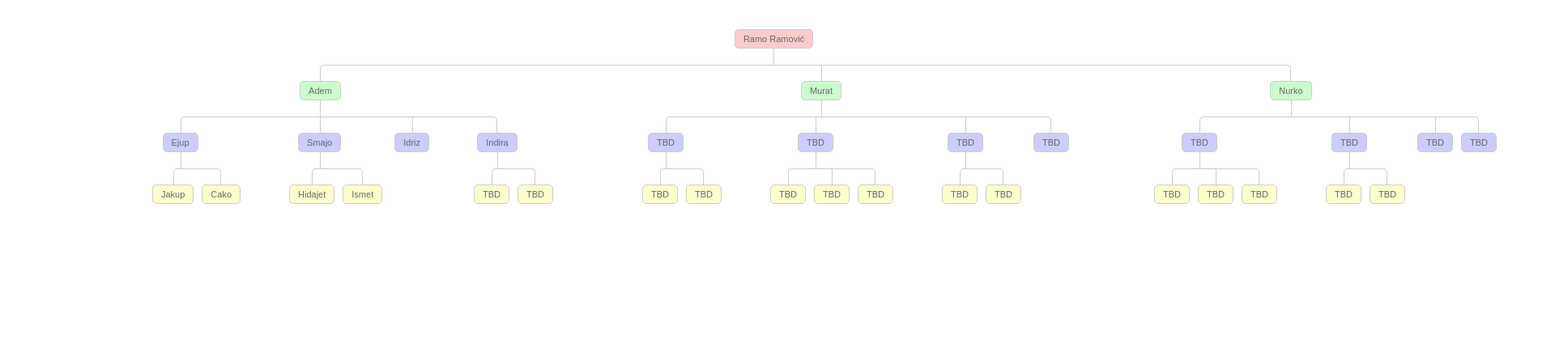
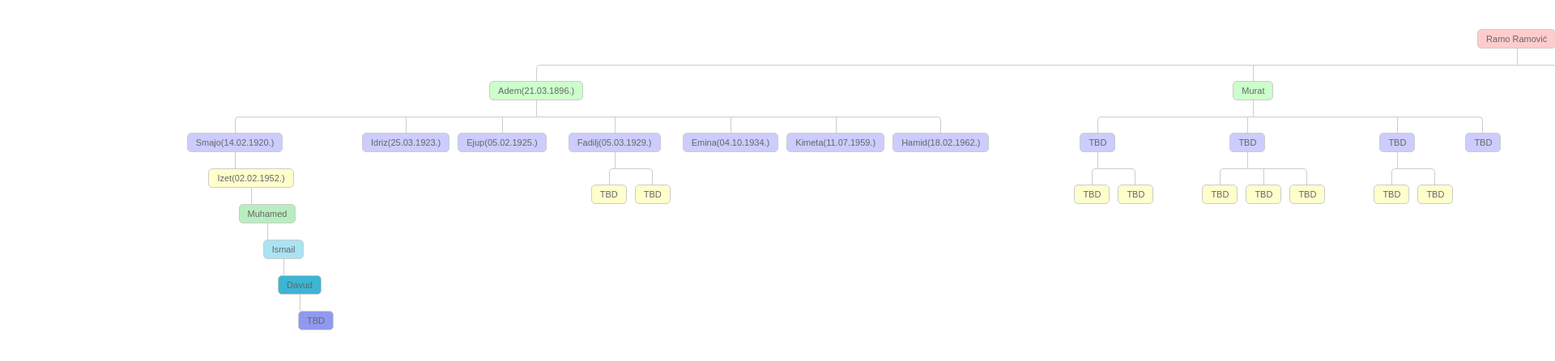
Before and after one commit to aramovic79/ramovic-tree, an Angular app: page / in a window 1280 px wide. Shown: the top 446 px of the page at 81% size, 1920 px wide, since content can reach past the window. Built offline with nearby package versions, Linux system fonts and the light colour scheme.

Commit message:
add child2 nodes

```diff
--- a/src/app/app.component.html
+++ b/src/app/app.component.html
@@ -1,6 +1,5 @@
 <div class="tree-container zoomed">
-  <div class="tree" [style.transform]="'scale(' + zoomLevel + ') translate(' + (-cursorX) + 'px,' + (-cursorY) + 'px)'"
-    (mousedown)="onMouseDown($event)" (mouseup)="onMouseUp()" (mouseleave)="onMouseUp()" style="cursor: move;">
+  <div class="tree" [style.transform]="'scale(' + zoomLevel + ') translate(' + (-cursorX) + 'px,' + (-cursorY) + 'px)'" (mousedown)="onMouseDown($event)" (mouseup)="onMouseUp()" (mouseleave)="onMouseUp()" style="cursor: move;">
     <ul>
       <li>
         <a class="child-1">
@@ -8,35 +7,44 @@
         </a>
         <ul>
           <li>
-            <a class="child-2">Adem</a>
+            <a class="child-2">Adem(21.03.1896.)</a>
             <ul>
               <li>
-                <a class="child-3">Ejup</a>
+                <a class="child-3">Smajo(14.02.1920.)</a>
                 <ul>
                   <li>
-                    <a class="child-4">Jakup</a>
-                  </li>
-                  <li>
-                    <a class="child-4">Cako</a>
+                    <a class="child-4">Izet(02.02.1952.)</a>
+                    <ul>
+                      <li>
+                        <a class="child-5">Muhamed</a>
+                        <ul>
+                          <li>
+                            <a class="child-6">Ismail</a>
+                            <ul>
+                              <li>
+                                <a class="child-7">Davud</a>
+                                <ul>
+                                  <li>
+                                    <a class="child-8">TBD</a>
+                                  </li>
+                                </ul>
+                              </li>
+                            </ul>
+                          </li>
+                        </ul>
+                      </li>
+                    </ul>
                   </li>
                 </ul>
               </li>
               <li>
-                <a class="child-3">Smajo</a>
-                <ul>
-                  <li>
-                    <a class="child-4">Hidajet</a>
-                  </li>
-                  <li>
-                    <a class="child-4">Ismet</a>
-                  </li>
-                </ul>
+                <a class="child-3">Idriz(25.03.1923.)</a>
               </li>
               <li>
-                <a class="child-3">Idriz</a>
+                <a class="child-3">Ejup(05.02.1925.)</a>
               </li>
               <li>
-                <a class="child-3">Indira</a>
+                <a class="child-3">Fadilj(05.03.1929.)</a>
                 <ul>
                   <li>
                     <a class="child-4">TBD</a>
@@ -45,6 +53,15 @@
                     <a class="child-4">TBD</a>
                   </li>
                 </ul>
+              </li>
+              <li>
+                <a class="child-3">Emina(04.10.1934.)</a>
+              </li>
+              <li>
+                <a class="child-3">Kimeta(11.07.1959.)</a>
+              </li>
+              <li>
+                <a class="child-3">Hamid(18.02.1962.)</a>
               </li>
             </ul>
           </li>
@@ -93,8 +110,68 @@
             </ul>
           </li>
           <li>
-            <a class="child-2">Nurko</a>
+            <a class="child-2">Nurko(01.08.1901.)</a>
             <ul>
+              <li>
+                <a class="child-3">Fata(04.07.1936.)</a>
+                <ul>
+                  <li>
+                    <a class="child-4">TBD</a>
+                  </li>
+                  <li>
+                    <a class="child-4">TBD</a>
+                  </li>
+                  <li>
+                    <a class="child-4">TBD</a>
+                  </li>
+                </ul>
+              </li>
+              <li>
+                <a class="child-3">Hadija(12.03.1938.)</a>
+                <ul>
+                  <li>
+                    <a class="child-4">TBD</a>
+                  </li>
+                  <li>
+                    <a class="child-4">TBD</a>
+                  </li>
+                </ul>
+              </li>
+              <li>
+                <a class="child-3">Bahta(06.03.1939.)</a>
+              </li>
+              <li>
+                <a class="child-3">Muratka(12.10.1945.)</a>
+              </li>
+              <li>
+                <a class="child-3">Ramo(24.06.1948.)</a>
+              </li>
+              <li>
+                <a class="child-3">Remzija(14.11.1950.)</a>
+              </li>
+              <li>
+                <a class="child-3">Rasim(13.10.1953.)</a>
+              </li>
+              <li>
+                <a class="child-3">Asim(15.04.1956.)</a>
+              </li>
+
+            </ul>
+          </li>
+          <li>
+            <a class="child-2">Dzemail</a>
+            <ul>
+              <li>
+                <a class="child-3">TBD</a>
+                <ul>
+                  <li>
+                    <a class="child-4">TBD</a>
+                  </li>
+                  <li>
+                    <a class="child-4">TBD</a>
+                  </li>
+                </ul>
+              </li>
               <li>
                 <a class="child-3">TBD</a>
                 <ul>
@@ -123,9 +200,6 @@
               <li>
                 <a class="child-3">TBD</a>
               </li>
-              <li>
-                <a class="child-3">TBD</a>
-              </li>
             </ul>
           </li>
         </ul>
--- a/src/app/app.component.scss
+++ b/src/app/app.component.scss
@@ -108,9 +108,29 @@
     background-color: #ffffcc;
 }
 
+.tree li a.child-5 {
+    background-color: #b8eebf;
+}
+
+.tree li a.child-6 {
+    background-color: #a9e4f2;
+}
+
+.tree li a.child-7 {
+    background-color: #3db5d3;
+}
+
+.tree li a.child-8 {
+    background-color: #9199ee;
+}
+
 .tree li a.child-1:hover,
 .tree li a.child-2:hover,
 .tree li a.child-3:hover,
-.tree li a.child-4:hover {
+.tree li a.child-4:hover,
+.tree li a.child-5:hover,
+.tree li a.child-6:hover,
+.tree li a.child-7:hover,
+.tree li a.child-8:hover {
     background-color: #e0e0e0;
 }
```
